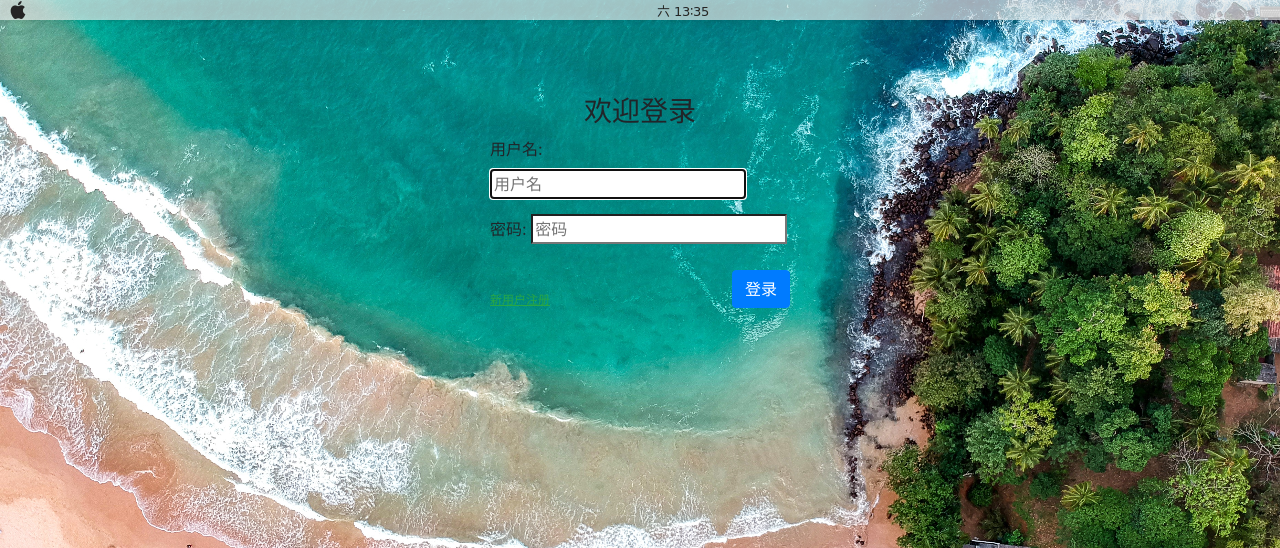
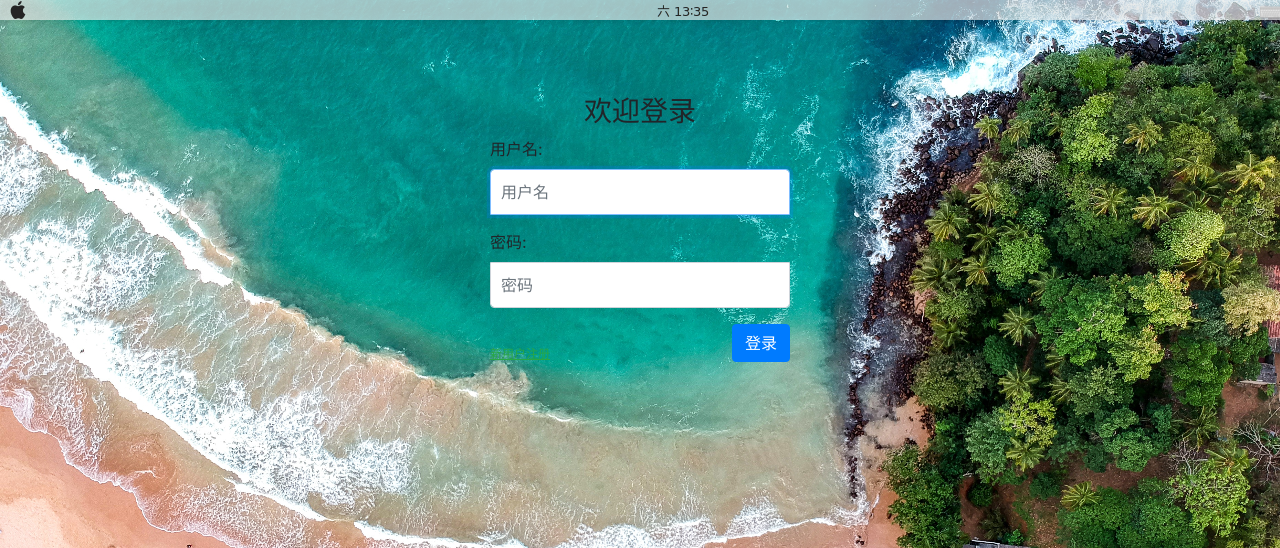
Before and after one commit to lidianjin/learn_xxx, a Django app: page /login/ in a window 1280 px wide. Shown: the top 548 px of the page. Run offline with Django 3.2, Linux system fonts and the light colour scheme; some libraries are stand-ins or nearby versions.

Commit message:
为用户名和密码input添加class属性form-control

```diff
--- a/login/templates/login/login.html
+++ b/login/templates/login/login.html
@@ -19,10 +19,10 @@
                 <h3 class="text-center">欢迎登录</h3>
                 <div class="form-group">
                     <label for="id_username">用户名:</label>
-                    <input type="text" id="id_username" name="username" placeholder="用户名" autofocus required /></div>
+                    <input type="text" id="id_username" class="form-control" name="username" placeholder="用户名" autofocus required /></div>
                 <div class="form-group">
                     <label for="id_password">密码:</label>
-                    <input type="password" id="id_password" name="password" placeholder="密码" required />
+                    <input type="password" id="id_password" class="form-control" name="password" placeholder="密码" required />
                 </div>
                 <div>
                     <a href="/register/" class="text-success "><ins>新用户注册</ins></a>
```
